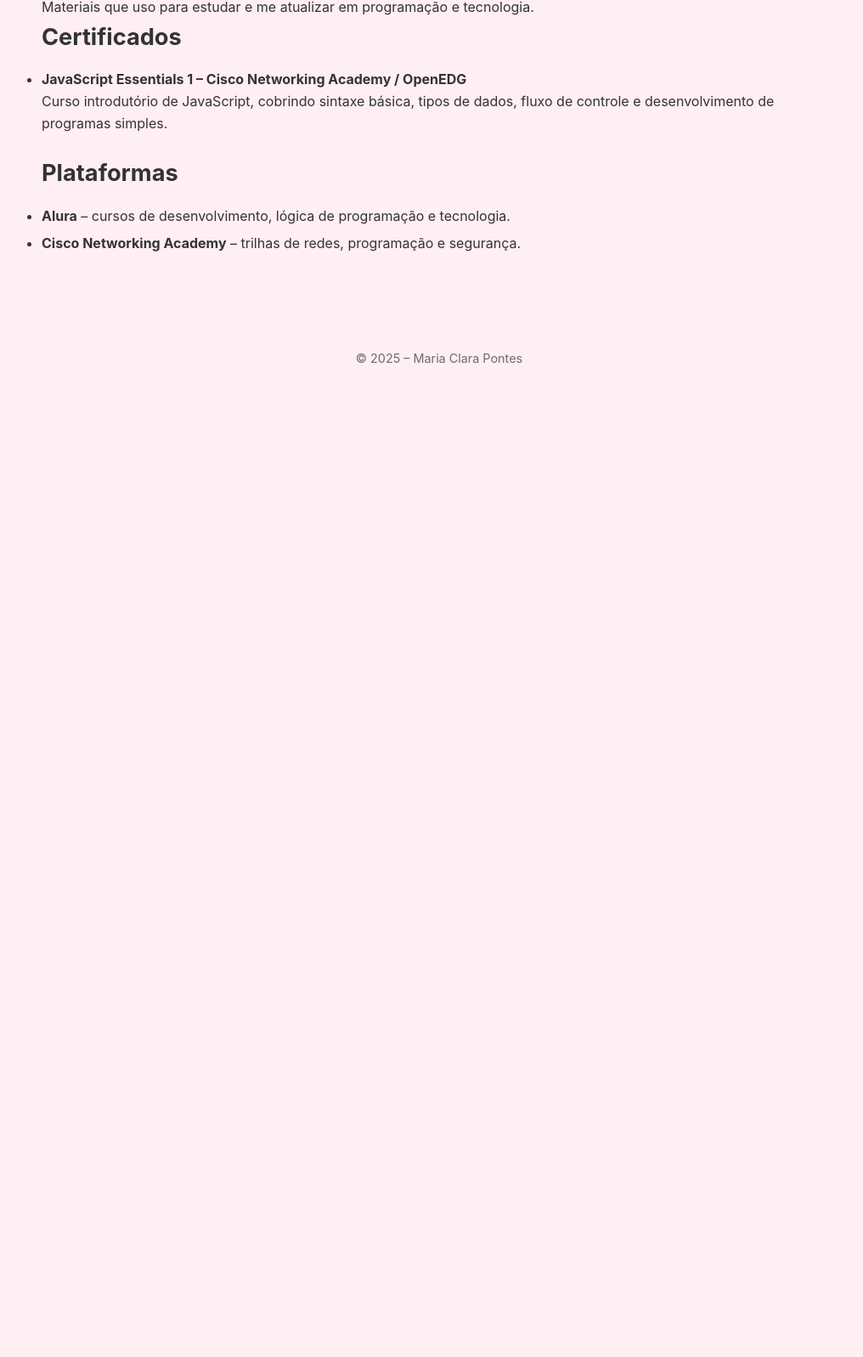
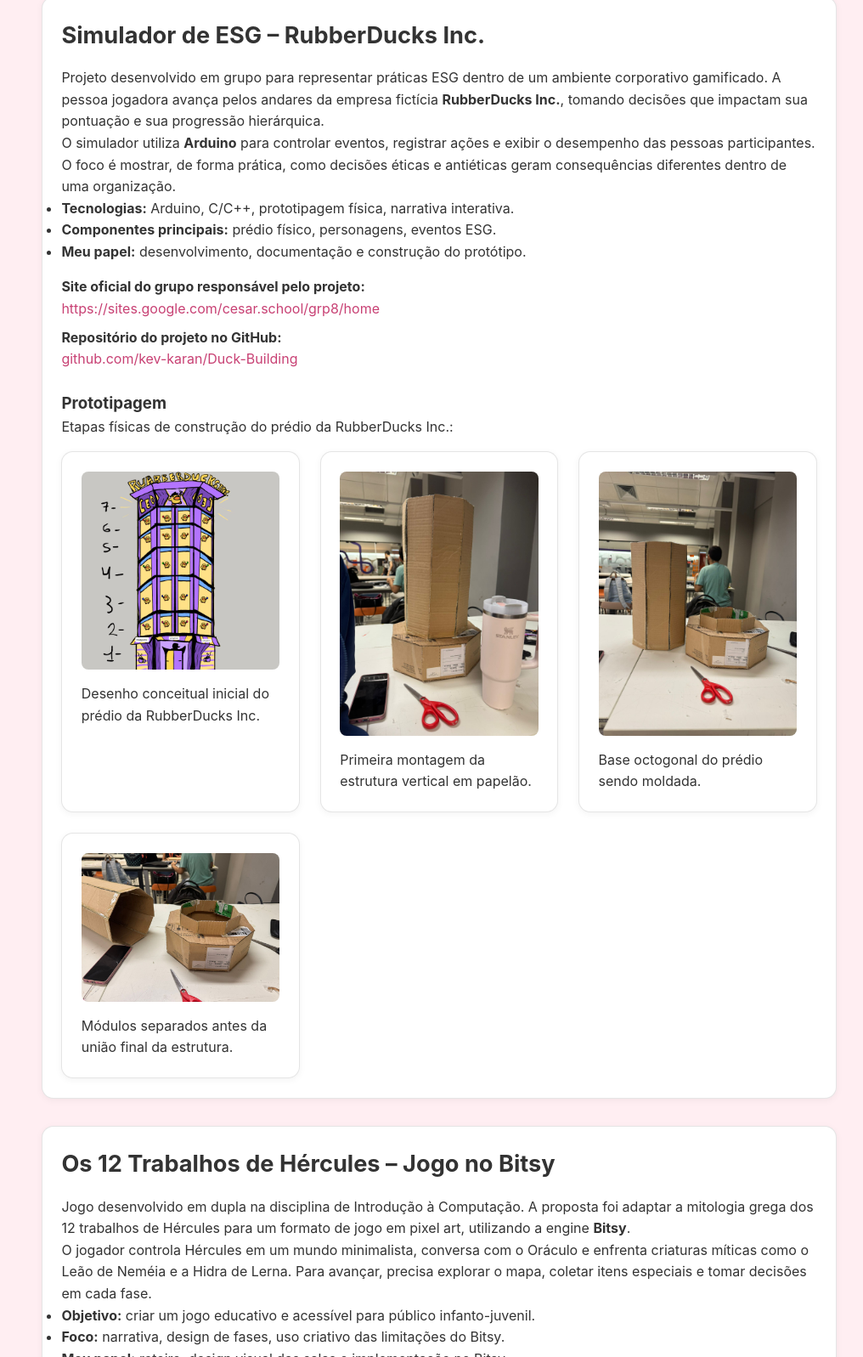
Before and after one commit to clarinhapontess/portifolio, a plain HTML site: page projetos.html in a window 1280 px wide. Shown: the part 151-1748 px from the top of the page at 85% size, without its empty margins (123-1139 px from the left). Before the commit the page ends 800 px from the top, so only its background shows below. Drawn offline with Linux system fonts and the light colour scheme.

Commit message:
Update projetos.html

```diff
--- a/projetos.html
+++ b/projetos.html
@@ -3,7 +3,7 @@
 <head>
   <meta charset="UTF-8">
   <meta name="viewport" content="width=device-width, initial-scale=1.0">
-  <title>Estudos – Maria Clara Pontes</title>
+  <title>Projetos – Maria Clara Pontes</title>
   <link rel="stylesheet" href="style.css">
 </head>
 <body>
@@ -11,35 +11,133 @@
   <div class="logo">MCP</div>
   <nav class="menu">
     <a href="index.html">Início</a>
-    <a href="projetos.html">Projetos</a>
-    <a href="estudos.html" aria-current="page">Estudos</a>
+    <a href="projetos.html" aria-current="page">Projetos</a>
+    <a href="estudos.html">Estudos</a>
   </nav>
   <button id="toggle-theme" aria-label="Alternar tema">🌙</button>
 </header>
 
 <main>
   <section class="secao">
-    <h1>Links de estudo</h1>
-    <p>Materiais que uso para estudar e me atualizar em programação e tecnologia.</p>
+    <h1>Projetos</h1>
 
-    <h2>Certificados</h2>
-    <ul class="lista-links">
-      <li>
-        <strong>JavaScript Essentials 1 – Cisco Networking Academy / OpenEDG</strong><br>
-        Curso introdutório de JavaScript, cobrindo sintaxe básica, tipos de dados, fluxo de controle
-        e desenvolvimento de programas simples.
-      </li>
-    </ul>
+    <!-- PROJETO 1 – SIMULADOR ESG -->
+    <article class="card card-projeto">
+      <h2>Simulador de ESG – RubberDucks Inc.</h2>
 
-    <h2 style="margin-top:1.5rem;">Plataformas</h2>
-    <ul class="lista-links">
-      <li>
-        <strong>Alura</strong> – cursos de desenvolvimento, lógica de programação e tecnologia.
-      </li>
-      <li>
-        <strong>Cisco Networking Academy</strong> – trilhas de redes, programação e segurança.
-      </li>
-    </ul>
+      <p>
+        Projeto desenvolvido em grupo para representar práticas ESG dentro de um ambiente corporativo
+        gamificado. A pessoa jogadora avança pelos andares da empresa fictícia
+        <strong>RubberDucks Inc.</strong>, tomando decisões que impactam sua pontuação e sua
+        progressão hierárquica.
+      </p>
+
+      <p>
+        O simulador utiliza <strong>Arduino</strong> para controlar eventos, registrar ações e exibir
+        o desempenho das pessoas participantes. O foco é mostrar, de forma prática, como decisões
+        éticas e antiéticas geram consequências diferentes dentro de uma organização.
+      </p>
+
+      <ul>
+        <li><strong>Tecnologias:</strong> Arduino, C/C++, prototipagem física, narrativa interativa.</li>
+        <li><strong>Componentes principais:</strong> prédio físico, personagens, eventos ESG.</li>
+        <li><strong>Meu papel:</strong> desenvolvimento, documentação e construção do protótipo.</li>
+      </ul>
+
+      <p style="margin-top: 1rem;">
+         <strong>Site oficial do grupo responsável pelo projeto:</strong><br>
+        <a href="https://sites.google.com/cesar.school/grp8/home" target="_blank">
+          https://sites.google.com/cesar.school/grp8/home
+        </a>
+      </p>
+
+      <p style="margin-top: 0.5rem;">
+         <strong>Repositório do projeto no GitHub:</strong><br>
+        <a href="https://github.com/kev-karan/Duck-Building" target="_blank">
+          github.com/kev-karan/Duck-Building
+        </a>
+      </p>
+
+      <h3 style="margin-top: 1.5rem;">Prototipagem</h3>
+      <p>Etapas físicas de construção do prédio da RubberDucks Inc.:</p>
+
+      <div class="grid-cards">
+        <div class="card">
+          <img src="IMG_prototipo1.jpg" alt="Desenho do prédio RubberDucks" style="width:100%; border-radius:8px;">
+          <p style="margin-top:0.5rem;">Desenho conceitual inicial do prédio da RubberDucks Inc.</p>
+        </div>
+
+        <div class="card">
+          <img src="IMG_prototipo2.jpg" alt="Estrutura de papelão montada" style="width:100%; border-radius:8px;">
+          <p style="margin-top:0.5rem;">Primeira montagem da estrutura vertical em papelão.</p>
+        </div>
+
+        <div class="card">
+          <img src="IMG_prototipo3.jpg" alt="Base octogonal em construção" style="width:100%; border-radius:8px;">
+          <p style="margin-top:0.5rem;">Base octogonal do prédio sendo moldada.</p>
+        </div>
+
+        <div class="card">
+          <img src="IMG_prototipo4.jpg" alt="Módulos separados antes da montagem final" style="width:100%; border-radius:8px;">
+          <p style="margin-top:0.5rem;">Módulos separados antes da união final da estrutura.</p>
+        </div>
+      </div>
+    </article>
+
+    <!-- PROJETO 2 – JOGO BITSY -->
+    <article class="card card-projeto" style="margin-top:2rem;">
+      <h2>Os 12 Trabalhos de Hércules – Jogo no Bitsy</h2>
+
+      <p>
+        Jogo desenvolvido em dupla na disciplina de Introdução à Computação. A proposta foi adaptar
+        a mitologia grega dos 12 trabalhos de Hércules para um formato de jogo em pixel art,
+        utilizando a engine <strong>Bitsy</strong>.
+      </p>
+
+      <p>
+        O jogador controla Hércules em um mundo minimalista, conversa com o Oráculo e enfrenta
+        criaturas míticas como o Leão de Neméia e a Hidra de Lerna. Para avançar, precisa explorar
+        o mapa, coletar itens especiais e tomar decisões em cada fase.
+      </p>
+
+      <ul>
+        <li><strong>Objetivo:</strong> criar um jogo educativo e acessível para público infanto-juvenil.</li>
+        <li><strong>Foco:</strong> narrativa, design de fases, uso criativo das limitações do Bitsy.</li>
+        <li><strong>Meu papel:</strong> roteiro, design visual das salas e implementação no Bitsy.</li>
+      </ul>
+
+      <p style="margin-top: 1rem;">
+         <strong>Jogar online:</strong><br>
+        <a href="https://sushimmii.itch.io/os-12-trabalhos-de-hercules" target="_blank">
+          https://sushimmii.itch.io/os-12-trabalhos-de-hercules
+        </a>
+      </p>
+
+      <h3 style="margin-top: 1.5rem;">Screenshots</h3>
+
+      <div class="grid-cards">
+        <div class="card">
+          <img src="bitsy1.png" alt="Tela inicial do jogo Os 12 Trabalhos de Hércules" style="width:100%; border-radius:8px;">
+          <p style="margin-top:0.5rem;">Tela de introdução do jogo no Bitsy.</p>
+        </div>
+
+        <div class="card">
+          <img src="bitsy2.png" alt="Cena com o Oráculo no jogo" style="width:100%; border-radius:8px;">
+          <p style="margin-top:0.5rem;">Hércules encontrando o Oráculo.</p>
+        </div>
+
+        <div class="card">
+          <img src="bitsy3.png" alt="Fase do Leão de Neméia" style="width:100%; border-radius:8px;">
+          <p style="margin-top:0.5rem;">Fase inspirada no Leão de Neméia.</p>
+        </div>
+
+        <div class="card">
+          <img src="bitsy4.png" alt="Fase da Hidra de Lerna" style="width:100%; border-radius:8px;">
+          <p style="margin-top:0.5rem;">Fase inspirada na Hidra de Lerna.</p>
+        </div>
+      </div>
+    </article>
+
   </section>
 </main>
 
```
